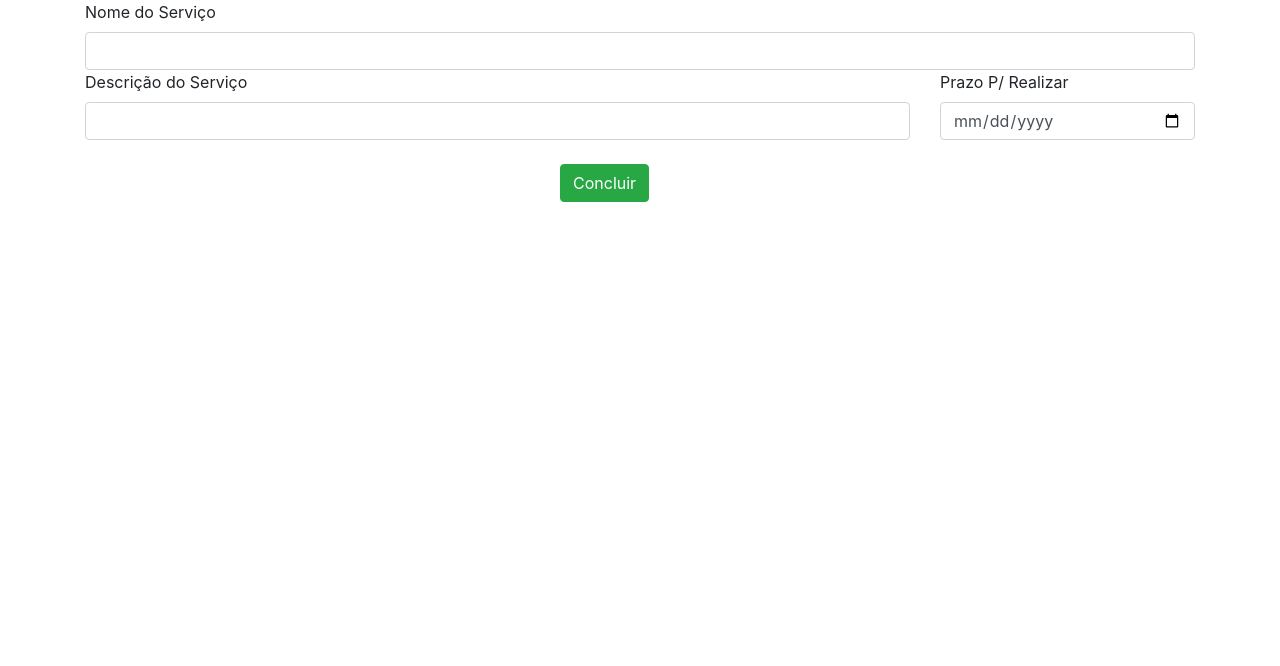
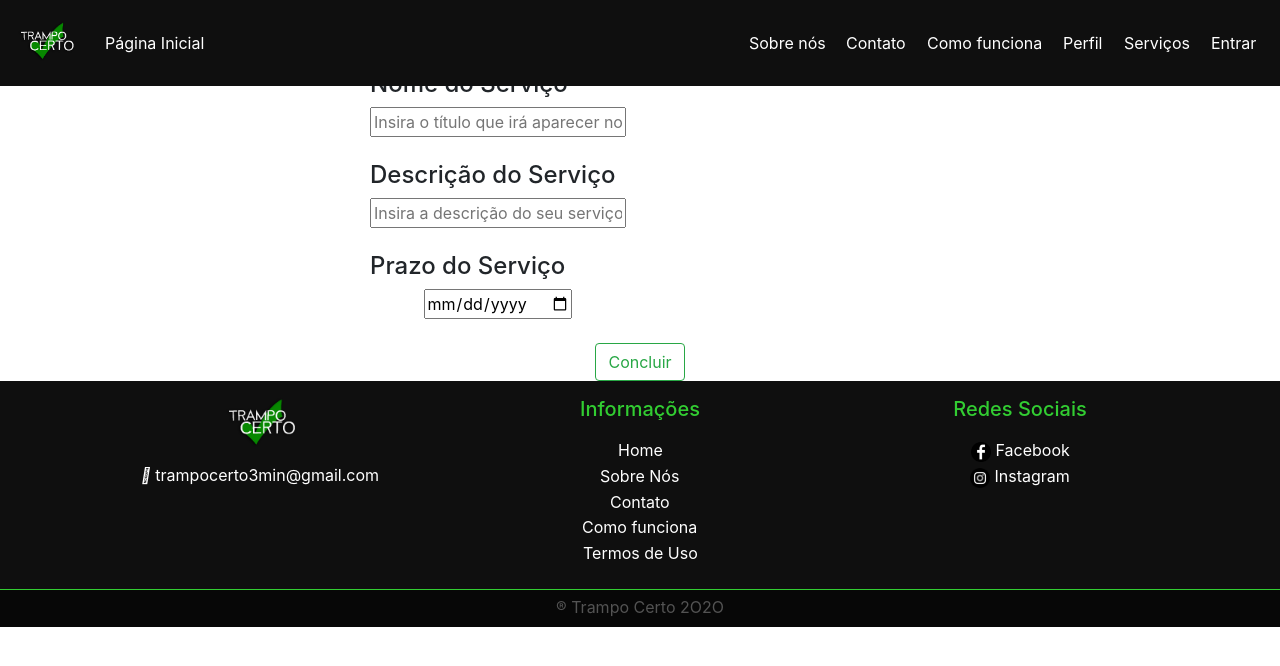
Before and after one commit to CalixtoM/Trampo-Certo, a PHP site: page /addservico.php in a window 1280 px wide. Shown: the top 666 px of the page. Run offline with PHP 8.4, Linux system fonts and the light colour scheme.

Commit message:
Página de Serviços e Adicionar Serviços

```diff
--- a/addservico.php
+++ b/addservico.php
@@ -2,46 +2,60 @@
 	session_start();
 	include('inc/conectar.php');
 ?>
+<!-- HEAD -->
+<?php include('inc/head.php');?>
 
-<!DOCTYPE html>
-<html>
-<head>
-	<meta charset="utf-8">
-    <!-- BOOTSTRAP -->
-    <link rel="stylesheet" href="./css/bootstrap.min.css" integrity="sha384-9aIt2nRpC12Uk9gS9baDl411NQApFmC26EwAOH8WgZl5MYYxFfc+NcPb1dKGj7Sk" crossorigin="anonymous">
-    <link rel="stylesheet" href="./css/bootstrap.min.css">
-    <link rel="stylesheet" href="./css/all.css" integrity="sha384-UHRtZLI+pbxtHCWp1t77Bi1L4ZtiqrqD80Kn4Z8NTSRyMA2Fd33n5dQ8lWUE00s/" crossorigin="anonymous">
-	<title></title>
-</head>
-<body>
+<!-- TÍTULO DA PÁGINA -->
+<title>Adicionar Serviços - Trampo Centro</title>
 
-	<div class="container">
-		<form method="post">
-			<div class="row">
-				<div class="col-md-12">
-					<label>Nome do Serviço</label>
-					<input type="text" name="nome" class="form-control">
+<!-- NAVBAR -->
+<?php include('inc/navbar.php');?>
+
+<!-- CONTEÚDO DA PÁGINA -->
+<div id="tc-index">
+	<section class="parallax-addservicos">
+		<div class="container text-center">
+			<h2 id="h2-addservicos" class="tracking-in-expand">Adicionar Serviço</h2>
+			<br>
+			<form method="post">
+				<div class="row">
+					<div class="col-sm-3">
+					</div>
+					<div class="col-sm-3 coluna-addservicos slide-in-left-titulo">
+						<h4 class="h4-addservicos text-left">Nome do Serviço</h4>
+						<input type="text" name="nome" class="input-addservicos" required placeholder="Insira o título que irá aparecer no seu serviço.">
+					</div>
+
 				</div>
-			</div>
+
+				<br>
+
 				<div class="row">
-					<div class="col-md-9">
-						<label>Descrição do Serviço</label>
-						<input type="text" name="desc" class="form-control">
+					<div class="col-sm-3">
 					</div>
-					<div class="col-md-3">
-						<label>Prazo P/ Realizar</label>
-						<input type="date" name="prazo" class="form-control">
-					</div>
-				</div><br>
-				<div class="row">
-					<div class="col-md-5"></div>
-					<div class="col-md-3">
-						<input type="submit" name="enviar" class="btn btn-success" value="Concluir">
+					<div class="col-sm-3 coluna-addservicos slide-in-left-desc">
+						<h4 class="h4-addservicos text-left">Descrição do Serviço</h4>
+						<input type="text" name="desc" class="input-addservicos" required placeholder="Insira a descrição do seu serviço.">
 					</div>
 				</div>
-			</div>
-		</form>
-	</div>
+
+				<br>
+
+				<div class="row">
+					<div class="col-sm-3">
+					</div>
+					<div class="col-sm-3 coluna-addservicos slide-in-left-dt">
+						<h4 class="h4-addservicos text-left">Prazo do Serviço</h4>
+						<input type='date' name='prazo' class="input-addservicosdt" min='<?php echo date("Y-m-d"); ?>' required>
+					</div>
+				</div>
+				<br>
+					<input type="submit" name="enviar" class="btn btn-outline-success slide-in-fwd-center" value="Concluir">
+			</form>
+		</div>
+	</section>
+</div>
+
 
 	<?php
 
@@ -61,5 +75,8 @@
 
 	?>
 
-</body>
-</html>
+<!-- SCRIPTS -->
+<?php include('inc/scripts.php');?>
+
+<!-- FOOTER -->
+<?php include('inc/footer.php');?>
```
Also changed, not shown: servicos.php (+40 -52 lines), tabelaservicos.php (added, +74 -0 lines).
